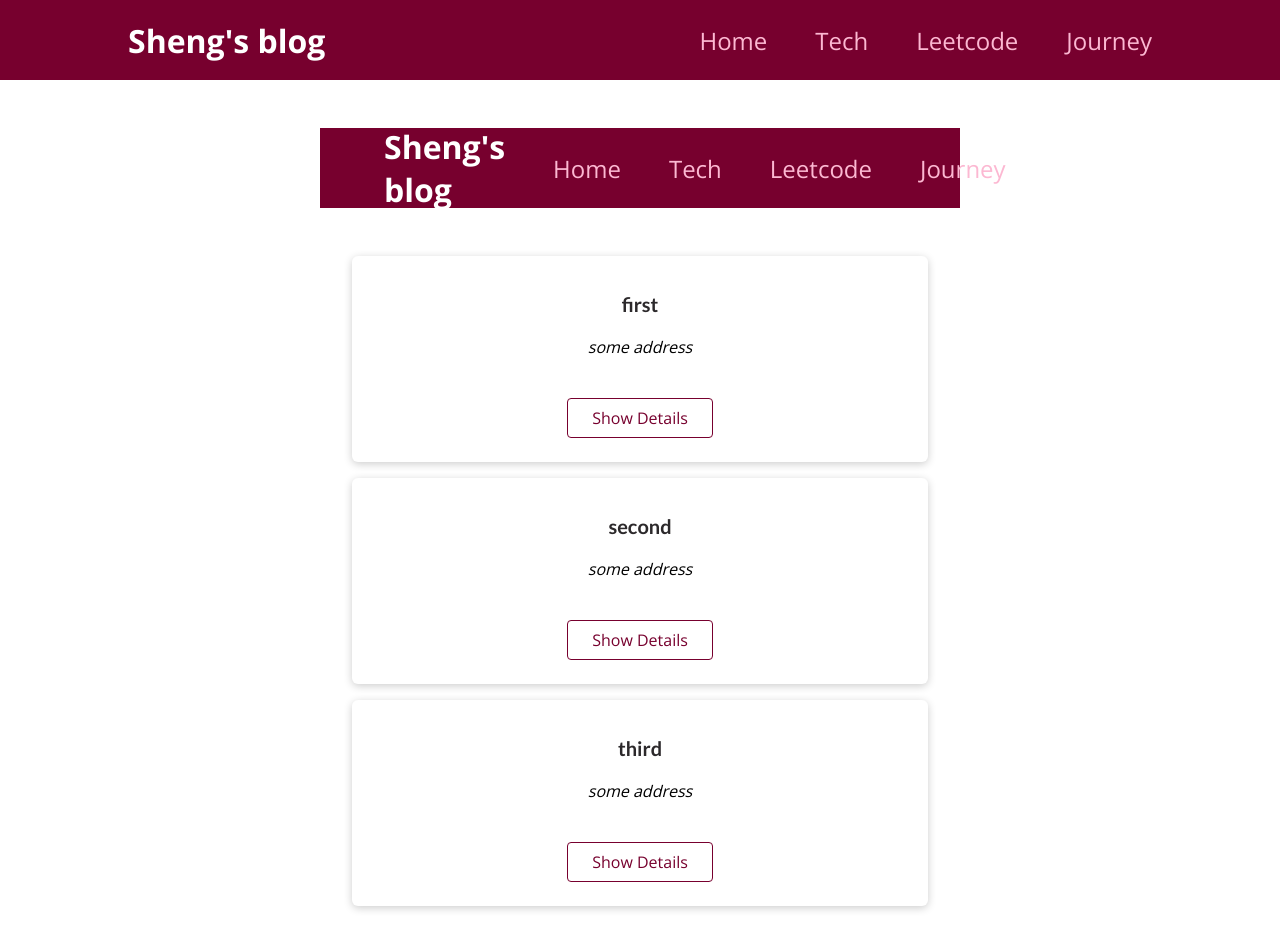
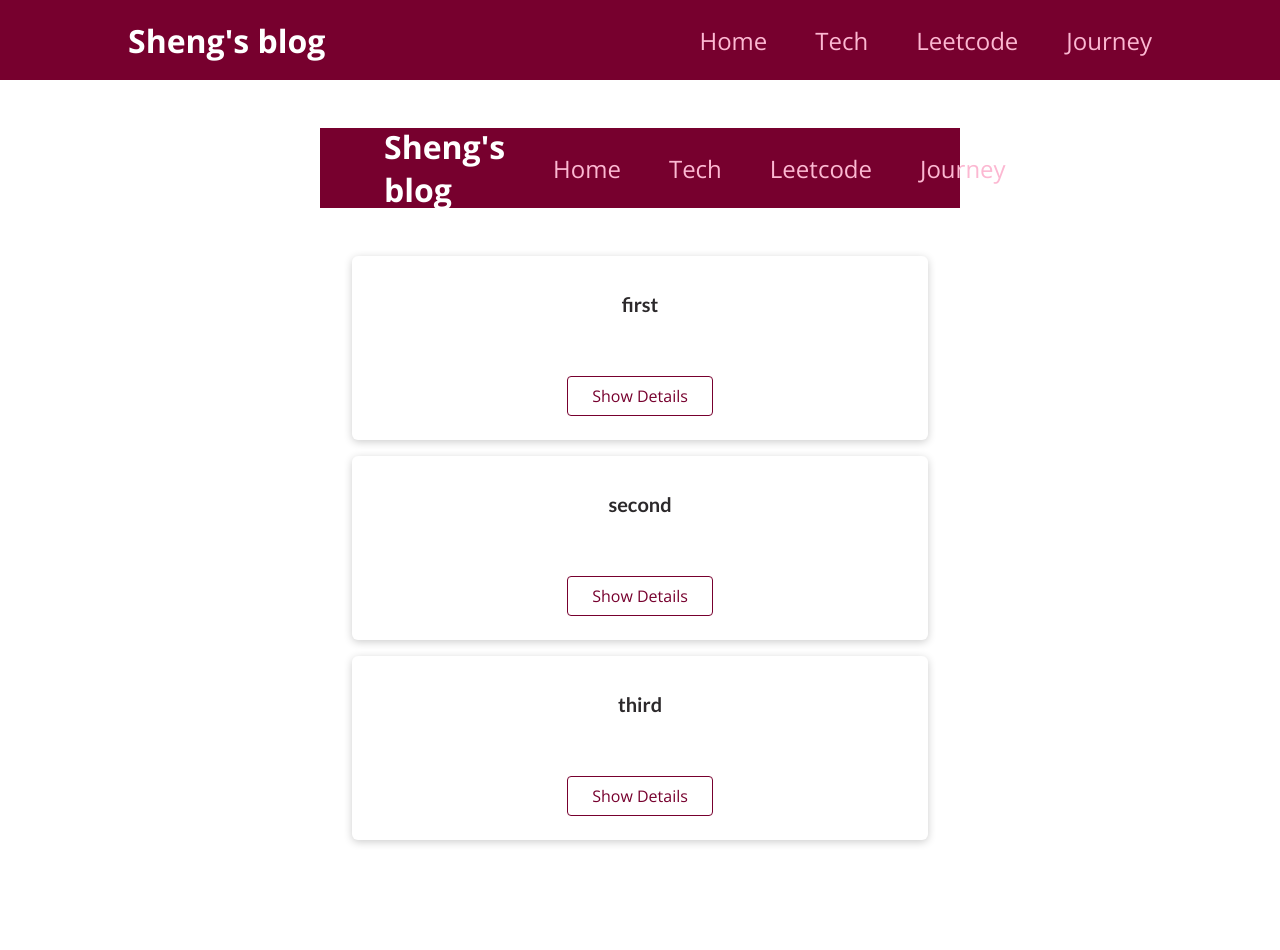
Before and after one commit to hoooowsh/nextjsTutorial, a Next.js app in the folder front/: page /technical in a window 1280 px wide. Shown: the top 950 px of the page. After the commit the page ends 888 px from the top, so only its background shows below. Built offline with nearby package versions, Linux system fonts and the light colour scheme.

Commit message:
tech page button works and load specific tech page works, now working on dummy simulate http request

```diff
--- a/front/components/add_new_components/MeetupList.js
+++ /dev/null
@@ -1,20 +0,0 @@
-import MeetupItem from "./MeetupItem";
-import classes from "./MeetupList.module.css";
-
-function MeetupList(props) {
-  return (
-    <ul className={classes.list}>
-      {props.meetups.map((meetup) => (
-        <MeetupItem
-          key={meetup.id}
-          id={meetup.id}
-          image={meetup.image}
-          title={meetup.title}
-          address={meetup.address}
-        />
-      ))}
-    </ul>
-  );
-}
-
-export default MeetupList;
--- a/front/components/add_new_components/MeetupItem.js
+++ b/front/components/add_new_components/TechItem.js
@@ -1,11 +1,11 @@
 import Card from "../ui/Card";
-import classes from "./MeetupItem.module.css";
-import Router, { useRouter } from "next/router";
+import classes from "./TechItem.module.css";
+import { useRouter } from "next/router";
 
-function MeetupItem(props) {
-  const rounter = useRouter();
+function TechItem(props) {
+  const router = useRouter();
   function showDetailsHandler() {
-    rounter.push("/" + props.id);
+    router.push("/technical/" + props.id);
   }
 
   return (
@@ -16,7 +16,6 @@ function MeetupItem(props) {
         </div> */}
         <div className={classes.content}>
           <h3>{props.title}</h3>
-          <address>{props.address}</address>
         </div>
         <div className={classes.actions}>
           <button onClick={showDetailsHandler}>Show Details</button>
@@ -26,4 +25,4 @@ function MeetupItem(props) {
   );
 }
 
-export default MeetupItem;
+export default TechItem;
--- /dev/null
+++ b/front/components/add_new_components/TechList.js
@@ -0,0 +1,20 @@
+import TechItem from "./TechItem";
+import classes from "./TechList.module.css";
+
+function TechList(props) {
+  // console.log(props);
+  return (
+    <ul className={classes.list}>
+      {props.techs.map((tech) => (
+        <TechItem
+          key={tech.id}
+          id={tech.id}
+          title={tech.title}
+          text={tech.text}
+        />
+      ))}
+    </ul>
+  );
+}
+
+export default TechList;
--- a/front/pages/technical/index.js
+++ b/front/pages/technical/index.js
@@ -1,42 +1,39 @@
-import { Fragment } from "react";
-import MeetupList from "../../components/add_new_components/MeetupList";
+import { Fragment, useEffect, useState } from "react";
+import TechList from "../../components/add_new_components/TechList";
 import Layout from "../../components/layout/Layout";
 
 import Link from "next/link";
 
-// this will get a list of tech from backend, each of the tech in the list will have an Id
-function TechPage() {
 const DUMMY = [
   {
     id: "M1",
     title: "first",
-      image:
-        "https://lh3.googleusercontent.com/ztbU9w1aYNWu8agShKYG4b-Aa1eh6CsLXuk59B2s9XuPaslLthiU7v0EoxLHbRAtFb0=w600-rwa",
-      address: "some address",
-      description: "des",
+    text: "des",
   },
   {
     id: "M2",
     title: "second",
-      image:
-        "https://lh3.googleusercontent.com/ztbU9w1aYNWu8agShKYG4b-Aa1eh6CsLXuk59B2s9XuPaslLthiU7v0EoxLHbRAtFb0=w600-rwa",
-      address: "some address",
-      description: "des",
+    text: "des",
   },
   {
     id: "M3",
     title: "third",
-      image:
-        "https://lh3.googleusercontent.com/ztbU9w1aYNWu8agShKYG4b-Aa1eh6CsLXuk59B2s9XuPaslLthiU7v0EoxLHbRAtFb0=w600-rwa",
-      address: "some address",
-      description: "des",
+    text: "des",
   },
 ];
+
+// this will get a list of tech from backend, each of the tech in the list will have an Id
+function TechPage() {
+  const [loadedTechs, setLoadedTechs] = useState([]);
+  useEffect(() => {
+    // send http request and fetch data
+    setLoadedTechs(DUMMY);
+  }, []);
 
   return (
     <Fragment>
       <Layout>
-        <MeetupList meetups={DUMMY} />
+        <TechList techs={loadedTechs} />
       </Layout>
     </Fragment>
   );
```
Also changed, not shown: front/components/add_new_components/TechDetail.js (added, +12 -0 lines), front/components/add_new_components/TechDetail.module.css (added, +7 -0 lines), front/pages/technical/[techId].js (added, +15 -0 lines), front/components/add_new_components/TechItem.module.css (renamed from front/components/add_new_components/MeetupItem.module.css), front/components/add_new_components/TechList.module.css (renamed from front/components/add_new_components/MeetupList.module.css). Lines whose indentation alone changed are shown as unchanged.
